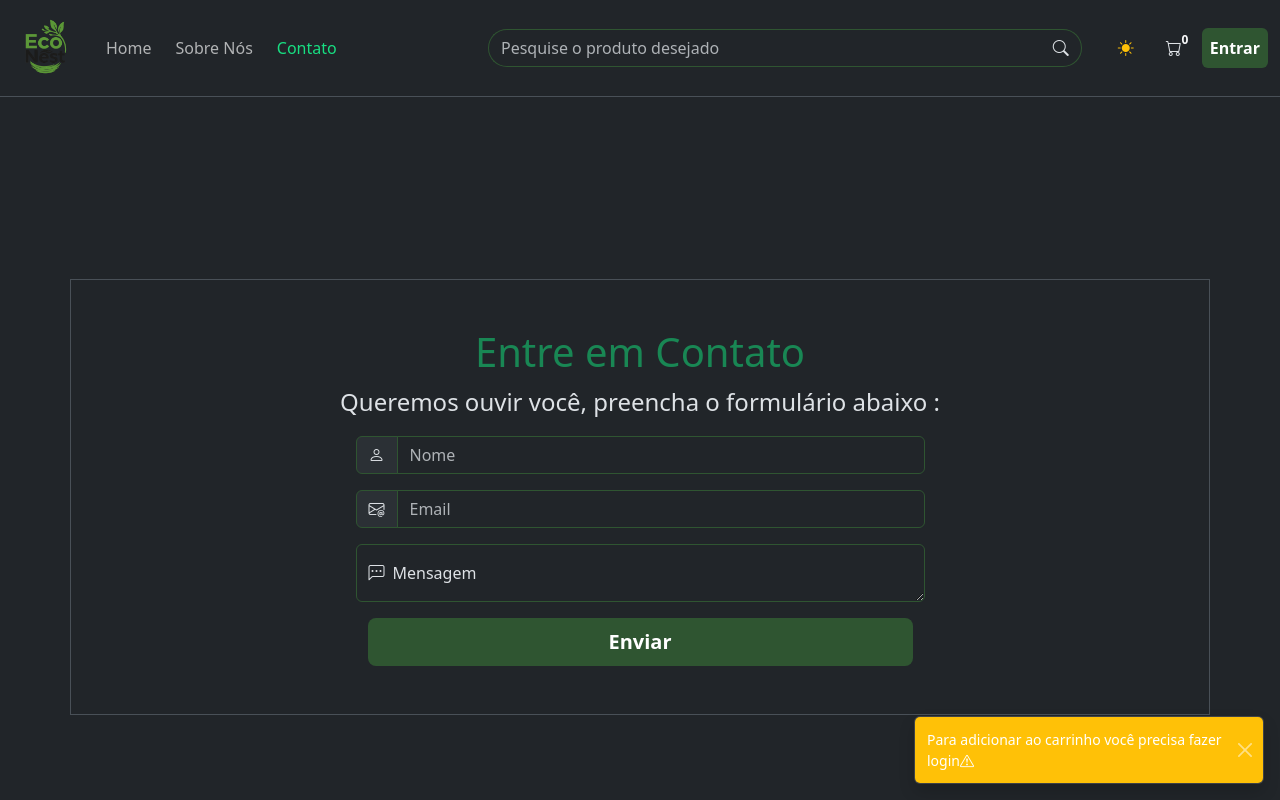
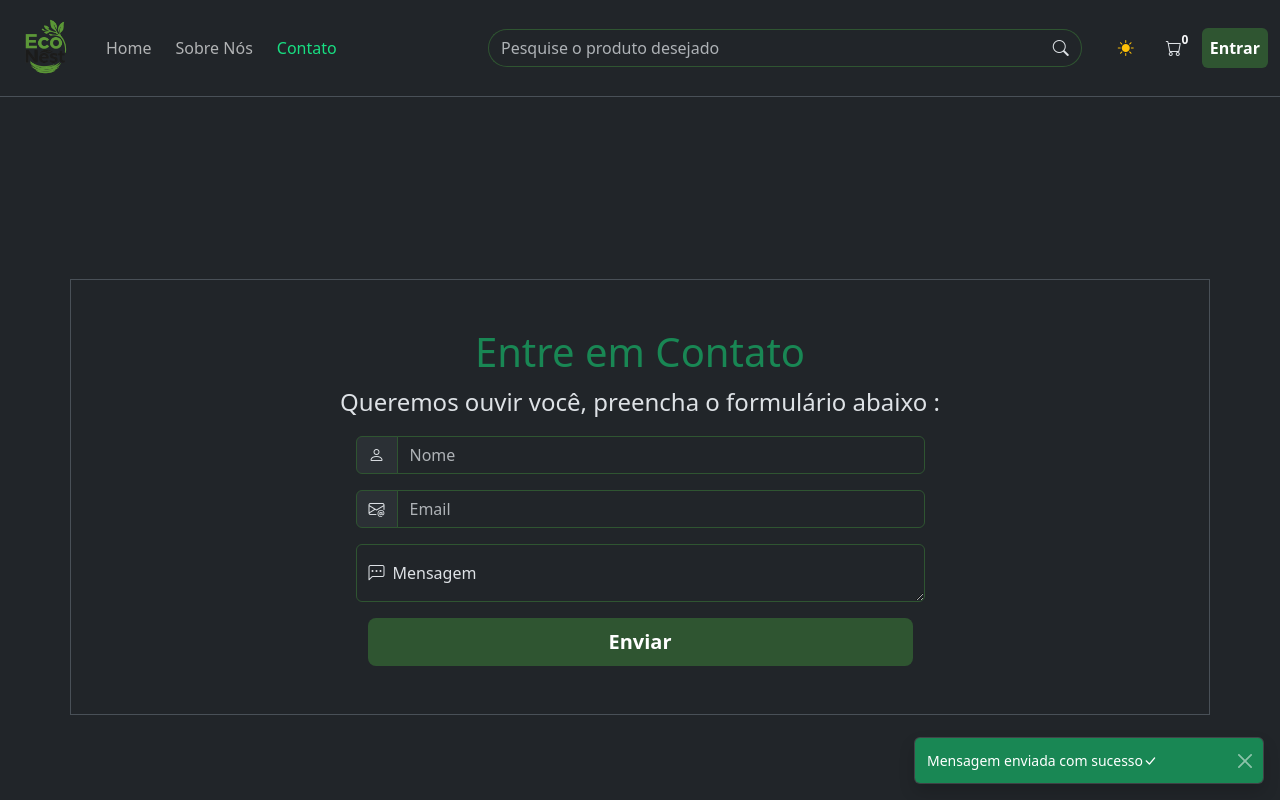
Before and after one commit to Econest-Ecologic/Front-end, a React (Vite) app in the folder Eco-nest/: page /contato in a window 1280 px wide. Both pictures are taken after a click on the button "Enviar". Shown: the top 800 px of the page. Built offline with nearby package versions, Linux system fonts and the light colour scheme.

Commit message:
fix: (contato, toast): Corrige interferência de notificação por ID fixo

```diff
--- a/Eco-nest/src/componente/Toast.jsx
+++ b/Eco-nest/src/componente/Toast.jsx
@@ -1,4 +1,4 @@
-export default function Toast({ msg, icon, color = "bg-success" }) {
+export default function Toast({ msg, icon, color = "bg-success", idName }) {
   return (
     <>
       <div
@@ -6,7 +6,7 @@ export default function Toast({ msg, icon, color = "bg-success" }) {
         role="alert"
         aria-live="assertive"
         aria-atomic="true"
-        id="toast"
+        id={idName}
       >
         <div className="d-flex">
           <div className="toast-body">
--- a/Eco-nest/src/componente/bodyPages/Contato.jsx
+++ b/Eco-nest/src/componente/bodyPages/Contato.jsx
@@ -9,7 +9,7 @@ export default function Contato() {
   const [email, setEmail] = useState();
 
   const mostrarToast = () => {
-    const toast = document.getElementById("toast");
+    const toast = document.getElementById("toast-contato-sucesso");
     const bsToast = new bootstrap.Toast(toast);
     bsToast.show();
   };
@@ -60,6 +60,7 @@ export default function Contato() {
         <Toast
           msg={"Mensagem enviada com sucesso"}
           icon={<i className="bi bi-check-lg"></i>}
+          idName="toast-contato-sucesso"
         />
       </main>
 
```
